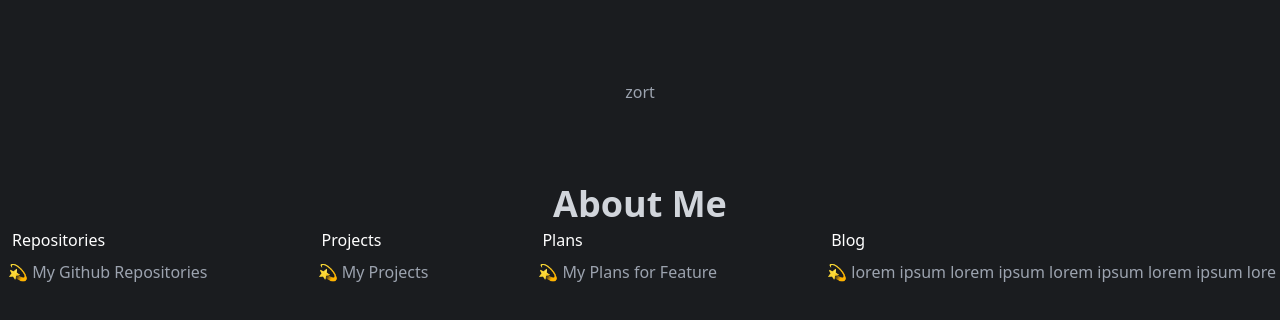
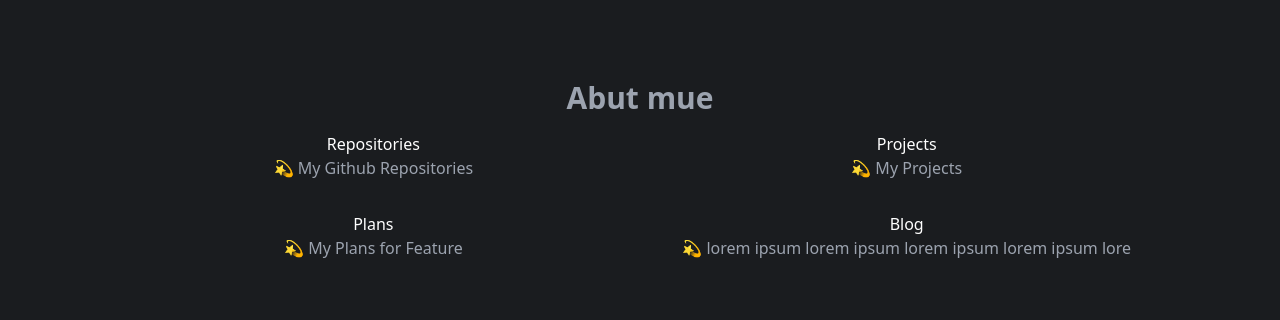
Before and after one commit to noirrs/v1, a Next.js app: page / in a window 1280 px wide. Shown: the top 320 px of the page. Built offline with nearby package versions, Linux system fonts and the light colour scheme.

Commit message:
fix: bug

```diff
--- a/components/Cards/index.tsx
+++ b/components/Cards/index.tsx
@@ -6,12 +6,11 @@ interface IProps {
 }
 export const Cards:FC<IProps> = function({title,description,link}){
     return (
-
-       <div className="rounded h-24 transition hover:bg-[#242629]">
-            <a href={link} className=" w-3/12 h-28">
-           <h1 className="text-white font-medium p-1 ml-2">{title}</h1>
-           <h3 className="text-gray-400 p-1 ml-1">{description}</h3>
-           </a>
+        <div className="text-white rounded p-4 transition hover:bg-[#242629]">
+        <a href={link} className="w-3/12">
+        <h1 className="text-white font-medium">{title}</h1>
+        <h3 className="text-gray-400">{description}</h3>
+        </a>
         </div>
 
 
--- a/components/Home/index.tsx
+++ b/components/Home/index.tsx
@@ -3,11 +3,11 @@ import { Cards } from "@components/Cards/index"
 import { CONFIG } from "../../lib/stuffs"
 export const Home:FC = () => {
     return (
-        <div className="w-screen h-full">
-            <h1 className="text-gray-400 text-center my-20">zort</h1>
-            <h1 className="text-gray-300 text-center font-semibold text-4xl">About Me</h1>
-            <div className="flex flex-col-2 h-screen justify-between">
-                {CONFIG.Cards.map((v,index) => (
+        <div className="mt-20 flex justify-center">
+            <div className="w-10/12">
+                <p className="text-center text-3xl text-gray-400 font-semibold">Abut mue</p>
+                    <div className="grid grid-cols-2 text-center">
+                    {CONFIG.Cards.map((v,index) => (
                     <div className="">
                         <Cards title={v.title} description={v.description} link={v.link} key={index}/>
                     </div>
@@ -15,5 +15,19 @@ export const Home:FC = () => {
                 )}
                 </div>
             </div>
+        </div>
     )
 }
+
+/*
+
+            <div className="grid grid-cols-2 gap-4 ">
+                {CONFIG.Cards.map((v,index) => (
+                    <div className="w-1/2">
+                        <Cards title={v.title} description={v.description} link={v.link} key={index}/>
+                    </div>
+                )
+                )}
+                </div>
+
+*/
```
Also changed, not shown: 1 other file (tests, documents, lock files or other folders).
